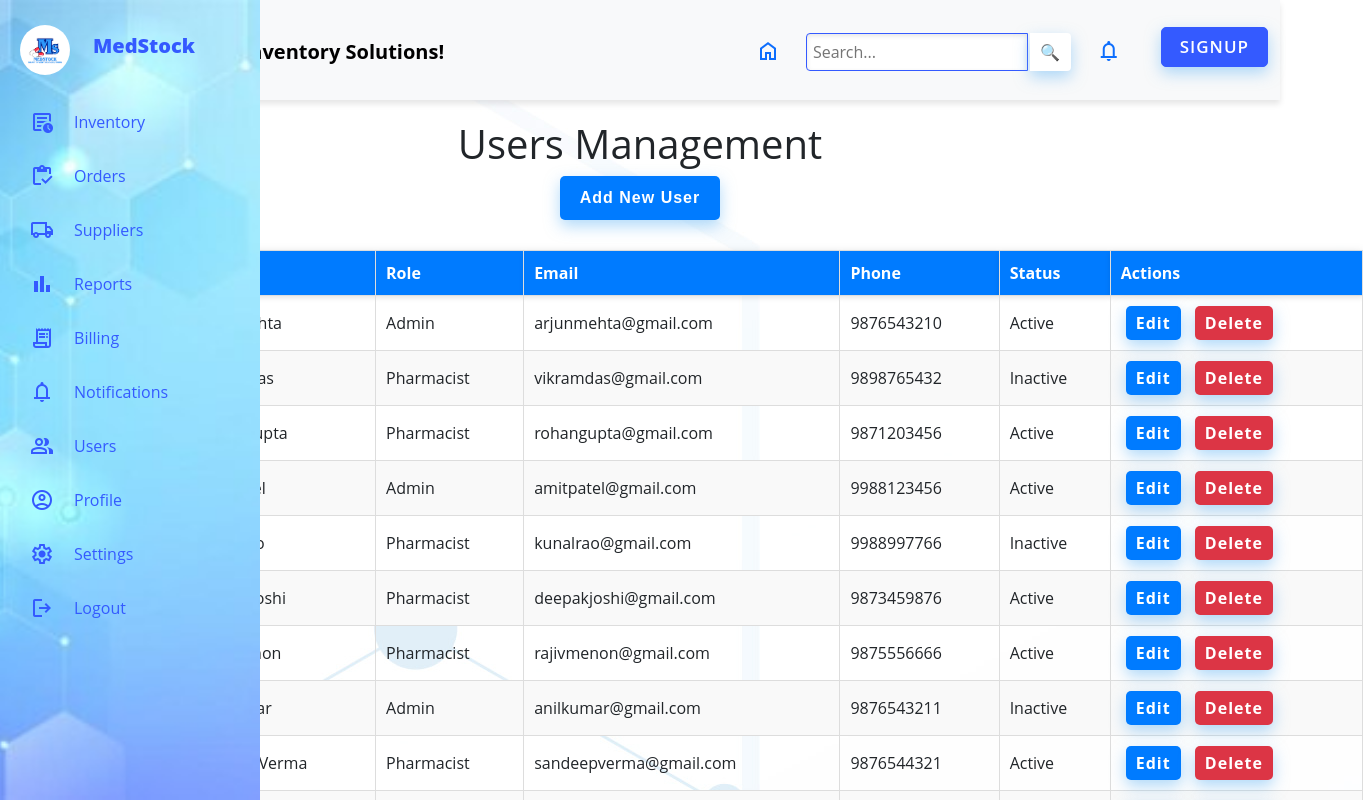
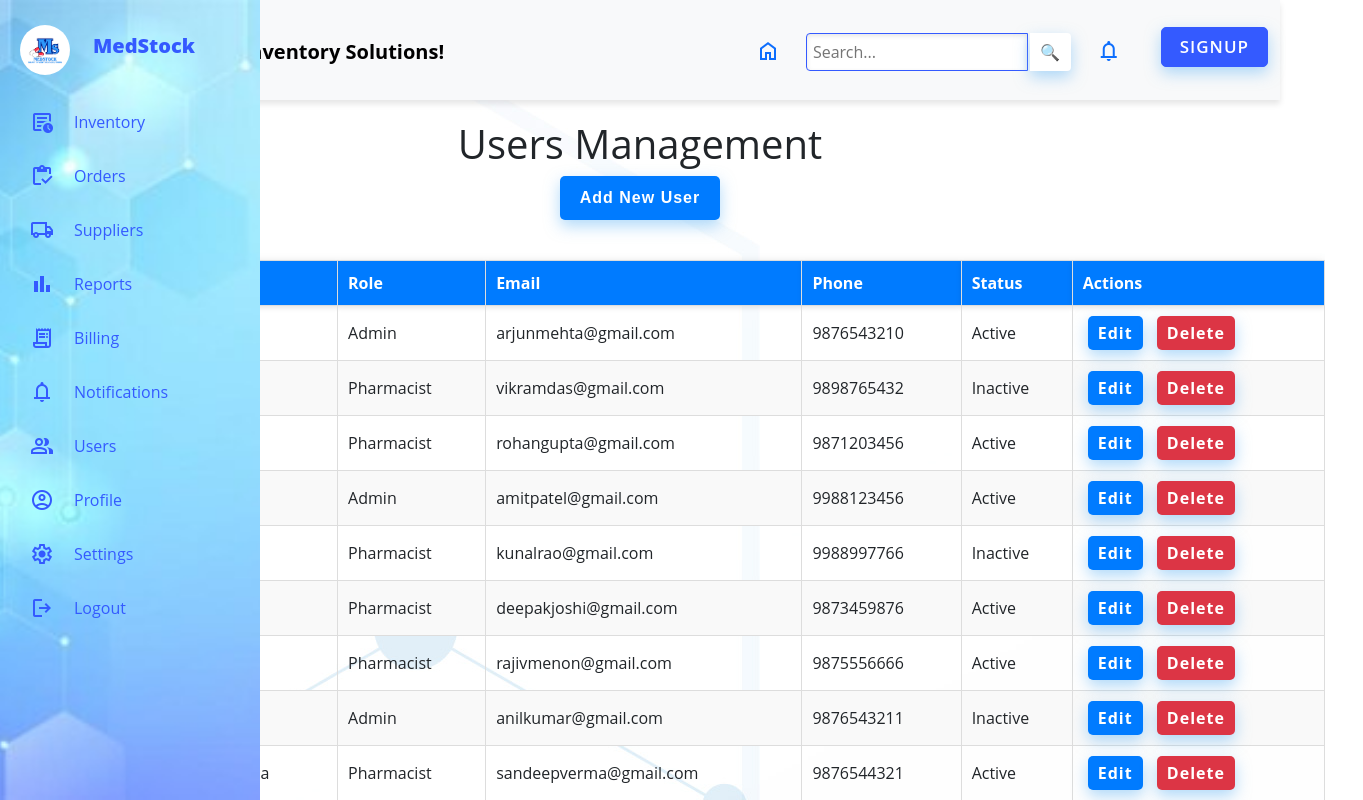
Before and after one commit to dnm10/New-MedStock, a React (Create React App) app in the folder medstock-app/: page /Users in a window 1280 px wide. Shown: the top 800 px of the page, 1363 px wide, since content can reach past the window. Built offline with nearby package versions, Linux system fonts and the light colour scheme.

Commit message:
Proper css

```diff
--- a/medstock-app/src/Components/Users.css
+++ b/medstock-app/src/Components/Users.css
@@ -30,7 +30,7 @@
   .users-table {
     width: 100%;
     border-collapse: collapse;
-    margin-top: 10px;
+    margin-left: 65px;
     box-shadow: 0 2px 10px rgba(0, 0, 0, 0.1);
   }
 
```
